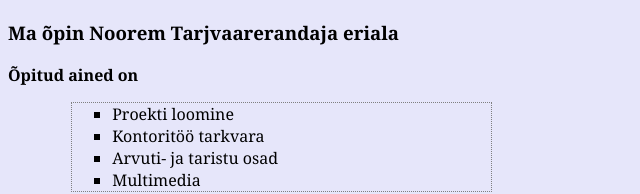
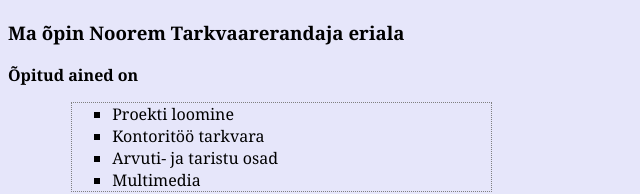
Before and after one commit to q1zeka1q/evgeniyvasiliev, a plain HTML site: page index.html in a window 1280 px wide. Shown: the part 281-475 px from the top of the page, 0-640 px from the left. Drawn offline with Linux system fonts and the light colour scheme.

Commit message:
Tähte parandamine

```diff
--- a/index.html
+++ b/index.html
@@ -10,7 +10,7 @@
 <h1>Õpilase Git koduleht</h1>
 <!--pilt-->
 <img src="36778.jpg" alt="minu pilt">
-<h3>Ma õpin Noorem Tarjvaarerandaja eriala</h3>
+<h3>Ma õpin Noorem Tarkvaarerandaja eriala</h3>
 <strong>Õpitud ained on</strong>
 <ul>
     <li>Proekti loomine</li>
```
